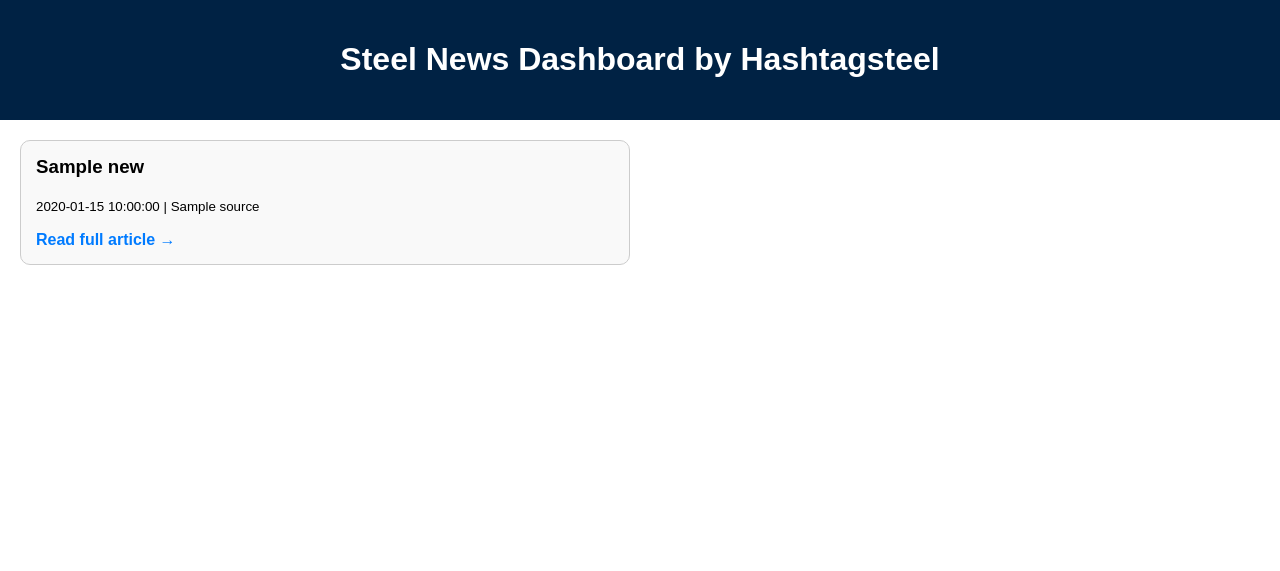
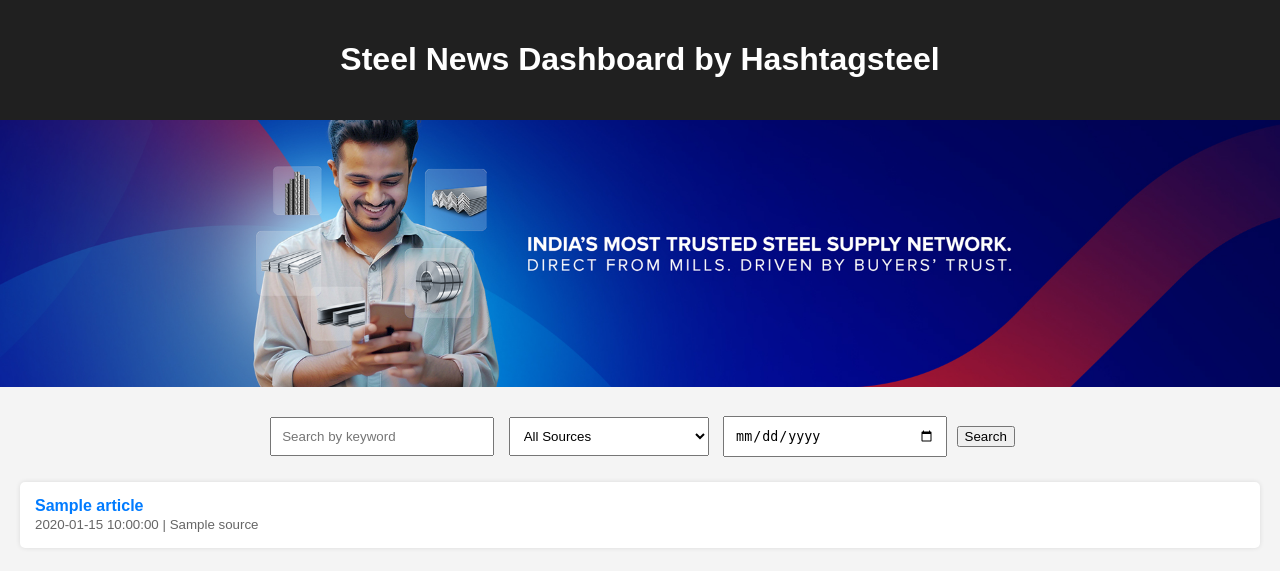
Before and after one commit to sgk30300/steel-news, a Flask app: template templates/dashboard.html in a window 1280 px wide. Shown: the top 571 px of the page. Run offline with Flask 3, Linux system fonts and the light colour scheme; the template is opened without the code that fills it: most values are stand-ins (such as "Sample title", 1, 10 or a date in 2020).

Commit message:
Add files via upload

```diff
--- a/templates/dashboard.html
+++ b/templates/dashboard.html
@@ -1,31 +1,48 @@
+
 <!DOCTYPE html>
 <html lang="en">
 <head>
     <meta charset="UTF-8">
     <title>Steel News Dashboard by Hashtagsteel</title>
-  <meta name="description" content="Latest curated steel industry news - powered by Hashtagsteel. Updated every 15 minutes.">
-  <meta name="viewport" content="width=device-width, initial-scale=1">
+    <meta name="description" content="Stay updated with the latest steel industry news from Google News, Economic Times, and Mint. Powered by Hashtagsteel.">
+    <meta name="keywords" content="steel news, steel industry, Hashtagsteel, India steel updates">
     <style>
-    body { font-family: Arial, sans-serif; margin: 0; padding: 0; }
-    header { background-color: #002244; color: white; padding: 20px; text-align: center; }
-    .news-container { padding: 20px; display: grid; grid-template-columns: 1fr 1fr; gap: 20px; }
-    .news-card { border: 1px solid #ccc; border-radius: 10px; padding: 15px; background: #f9f9f9; }
-    .news-card h3 { margin-top: 0; }
-    .news-card a { text-decoration: none; color: #007BFF; font-weight: bold; }
+        body { font-family: Arial, sans-serif; margin: 0; padding: 0; background: #f4f4f4; }
+        header { background: #202020; padding: 20px; color: white; text-align: center; }
+        .banner { width: 100%; max-height: 400px; object-fit: cover; }
+        .search-bar { margin: 20px; text-align: center; }
+        .search-bar input, .search-bar select { padding: 10px; margin: 5px; width: 200px; }
+        .article { background: white; margin: 10px 20px; padding: 15px; border-radius: 5px; box-shadow: 0 0 5px rgba(0,0,0,0.1); }
+        .article a { text-decoration: none; color: #007BFF; font-weight: bold; }
+        .article small { color: #666; }
     </style>
+    <script>
+        setInterval(() => { window.location.reload(); }, 900000);
+    </script>
 </head>
 <body>
     <header>
         <h1>Steel News Dashboard by Hashtagsteel</h1>
     </header>
-  <div class="news-container">
-    {% for news in news_items %}
-    <div class="news-card">
-      <h3>{{ news.title }}</h3>
-      <p><small>{{ news.date }} | {{ news.source }}</small></p>
-      <a href="{{ news.link }}" target="_blank">Read full article →</a>
+    <img src="/static/banner.jpg" alt="Steel News Banner" class="banner">
+    <div class="search-bar">
+        <form method="get">
+            <input type="text" name="keyword" placeholder="Search by keyword">
+            <select name="source">
+                <option value="">All Sources</option>
+                {% for source in sources %}
+                <option value="{{ source }}">{{ source }}</option>
+                {% endfor %}
+            </select>
+            <input type="date" name="date">
+            <button type="submit">Search</button>
+        </form>
+    </div>
+    {% for article in articles %}
+    <div class="article">
+        <a href="{{ article.link }}" target="_blank">{{ article.title }}</a><br>
+        <small>{{ article.published }} | {{ article.source }}</small>
     </div>
     {% endfor %}
-  </div>
 </body>
 </html>
```
Lines whose indentation alone changed are shown as unchanged.
